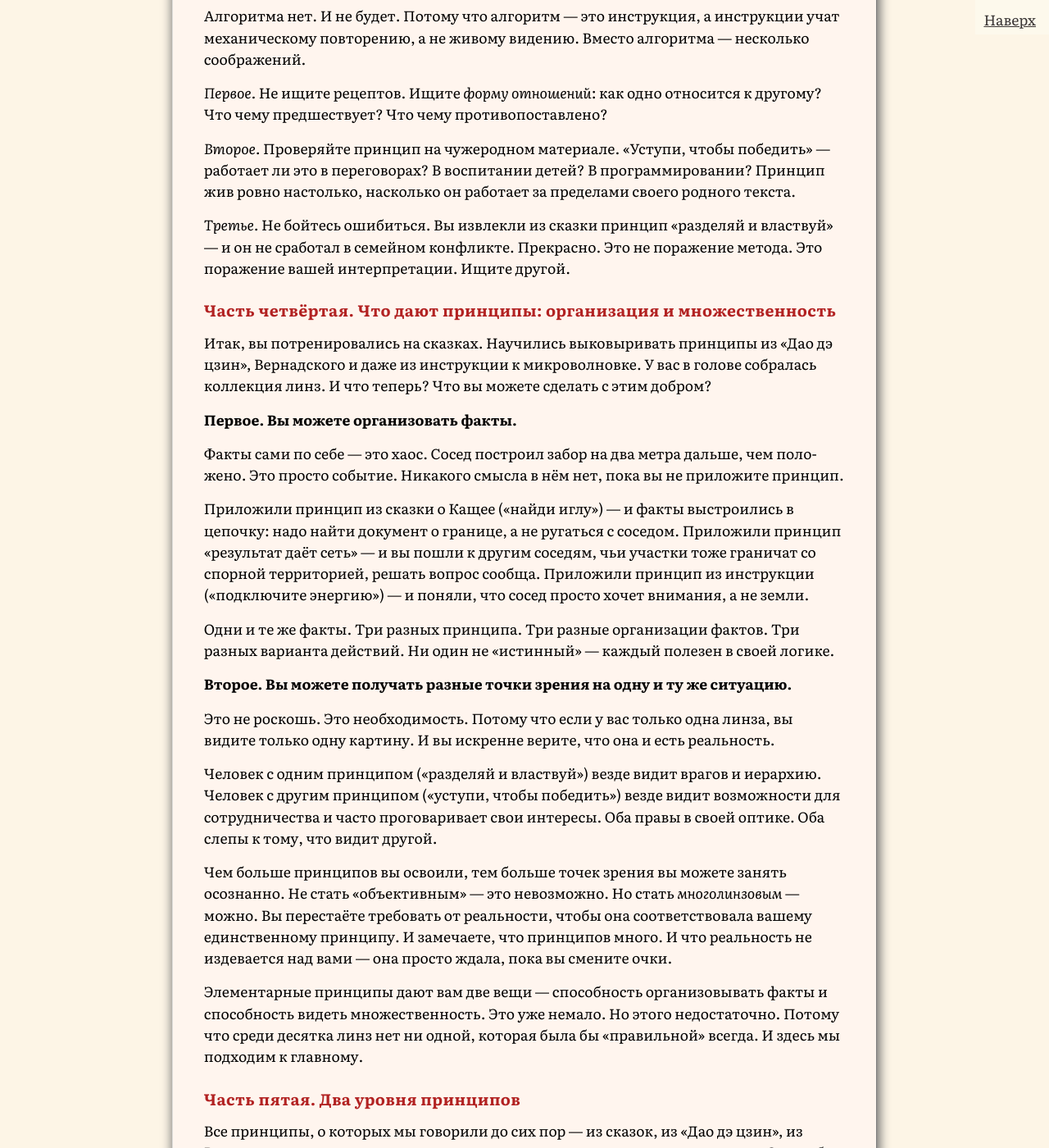
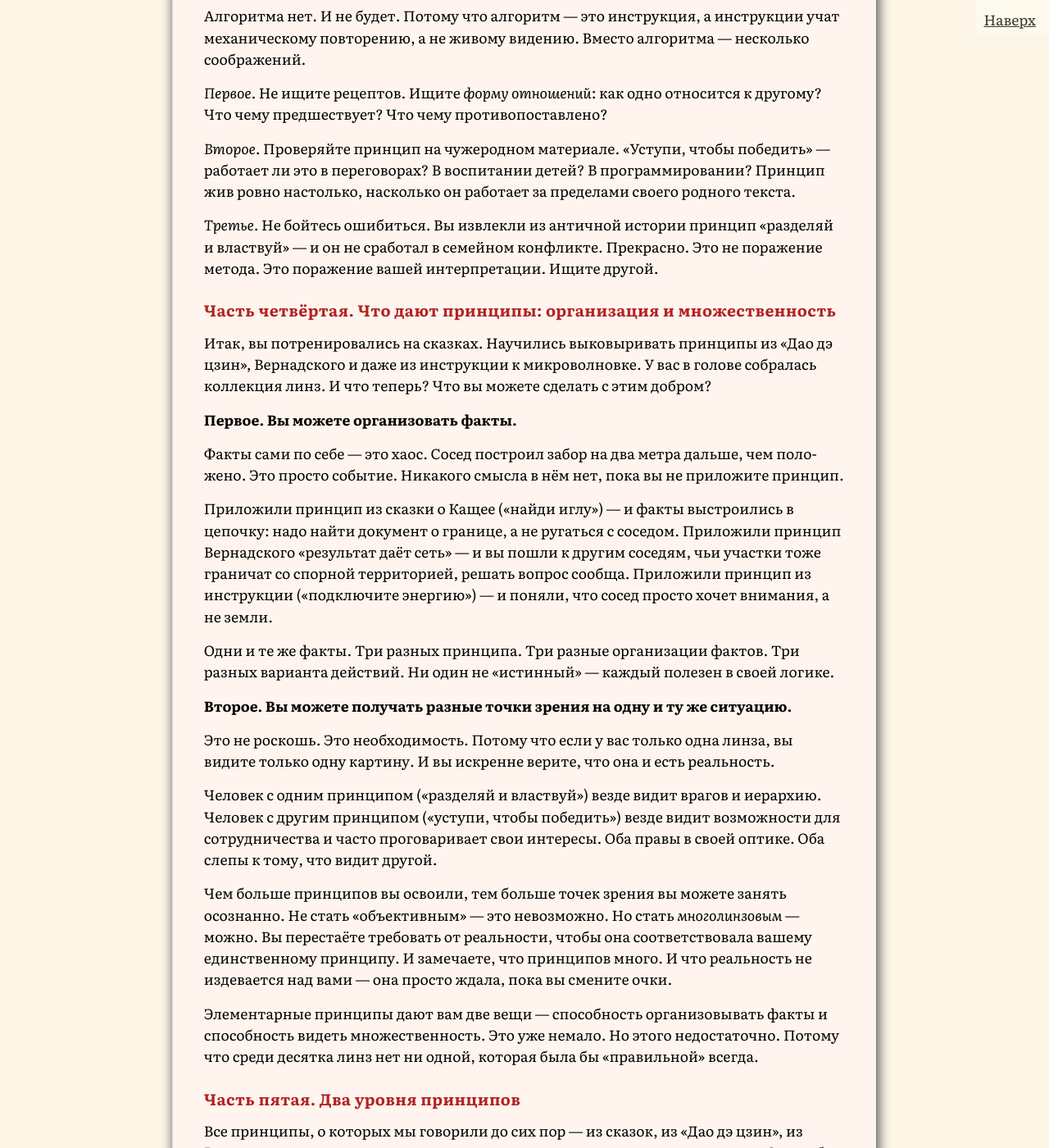
Before and after one commit to SergSi/land-use-art, a Jekyll site: the page built from _posts/2026-06-09-skaz.md, in a window 1280 px wide and 1400 px high, scrolled down 2864 px. Shown: the whole window at 82% size. Built offline with Jekyll 4.4.1, drawn with Linux system fonts in a browser that asks for light colours; some web fonts are replaced; some of the changed text lies outside the part shown.

Commit message:
Update 2026-06-09-skaz.md

```diff
--- a/_posts/2026-06-09-skaz.md
+++ b/_posts/2026-06-09-skaz.md
@@ -51,7 +51,7 @@ class: analitika
 
 *Второе.* Проверяйте принцип на чужеродном материале. «Уступи, чтобы победить» — работает ли это в переговорах? В воспитании детей? В программировании? Принцип жив ровно настолько, насколько он работает за пределами своего родного текста.
 
-*Третье.* Не бойтесь ошибиться. Вы извлекли из сказки принцип «разделяй и властвуй» — и он не сработал в семейном конфликте. Прекрасно. Это не поражение метода. Это поражение вашей интерпретации. Ищите другой.
+*Третье.* Не бойтесь ошибиться. Вы извлекли из античной истории принцип «разделяй и властвуй» — и он не сработал в семейном конфликте. Прекрасно. Это не поражение метода. Это поражение вашей интерпретации. Ищите другой.
 
 ### Часть четвёртая. Что дают принципы: организация и множественность
 
@@ -61,7 +61,7 @@ class: analitika
 
 Факты сами по себе — это хаос. Сосед построил забор на два метра дальше, чем положено. Это просто событие. Никакого смысла в нём нет, пока вы не приложите принцип.
 
-Приложили принцип из сказки о Кащее («найди иглу») — и факты выстроились в цепочку: надо найти документ о границе, а не ругаться с соседом. Приложили принцип «результат даёт сеть» — и вы пошли к другим соседям, чьи участки тоже граничат со спорной территорией, решать вопрос сообща. Приложили принцип из инструкции («подключите энергию») — и поняли, что сосед просто хочет внимания, а не земли.
+Приложили принцип из сказки о Кащее («найди иглу») — и факты выстроились в цепочку: надо найти документ о границе, а не ругаться с соседом. Приложили принцип Вернадского «результат даёт сеть» — и вы пошли к другим соседям, чьи участки тоже граничат со спорной территорией, решать вопрос сообща. Приложили принцип из инструкции («подключите энергию») — и поняли, что сосед просто хочет внимания, а не земли.
 
 Одни и те же факты. Три разных принципа. Три разные организации фактов. Три разных варианта действий. Ни один не «истинный» — каждый полезен в своей логике.
 
@@ -73,7 +73,7 @@ class: analitika
 
 Чем больше принципов вы освоили, тем больше точек зрения вы можете занять осознанно. Не стать «объективным» — это невозможно. Но стать *многолинзовым* — можно. Вы перестаёте требовать от реальности, чтобы она соответствовала вашему единственному принципу. И замечаете, что принципов много. И что реальность не издевается над вами — она просто ждала, пока вы смените очки.
 
-Элементарные принципы дают вам две вещи — способность организовывать факты и способность видеть множественность. Это уже немало. Но этого недостаточно. Потому что среди десятка линз нет ни одной, которая была бы «правильной» всегда. И здесь мы подходим к главному.
+Элементарные принципы дают вам две вещи — способность организовывать факты и способность видеть множественность. Это уже немало. Но этого недостаточно. Потому что среди десятка линз нет ни одной, которая была бы «правильной» всегда.
 
 ### Часть пятая. Два уровня принципов
 
```
Also changed, not shown: other parts of _posts/2026-06-09-skaz.md (+1 -1 lines).
